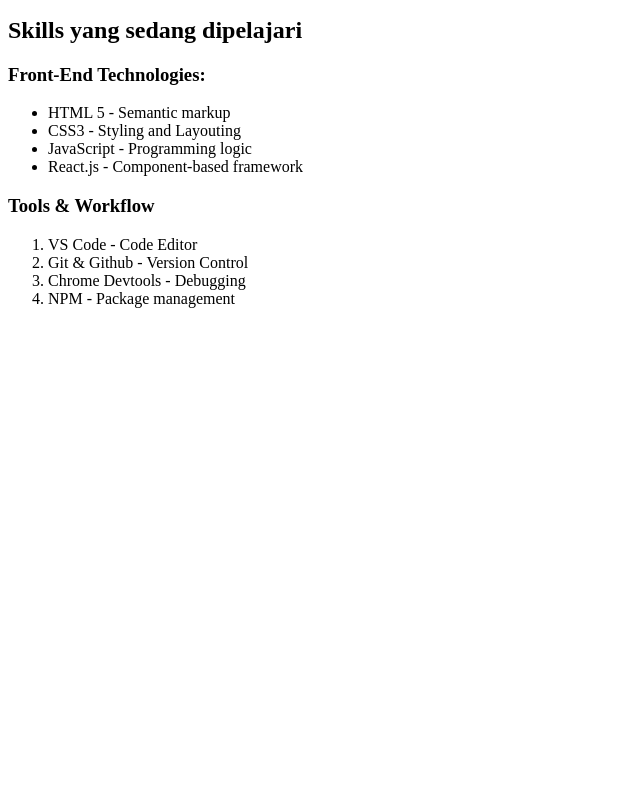
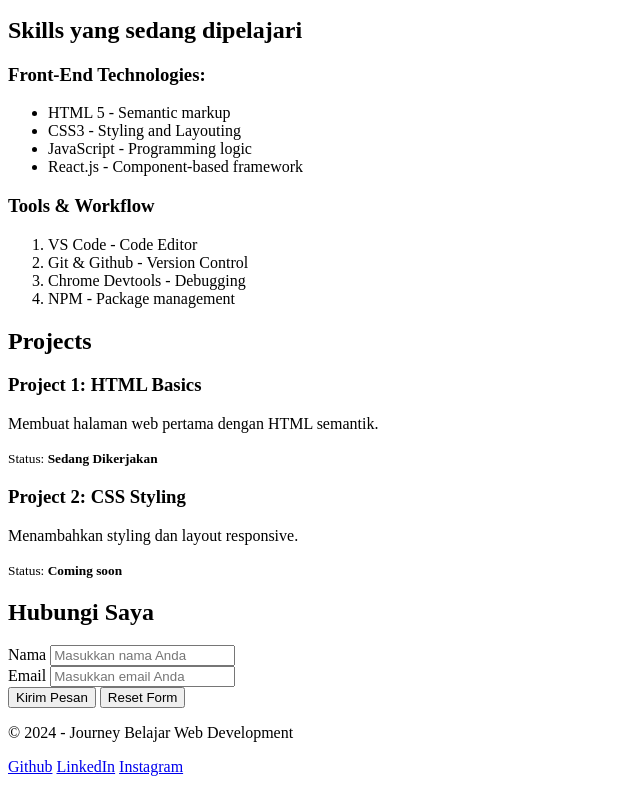
Before and after one commit to sintesarasa/belajar-html-css-js, a plain HTML site: page 01-html-basics/index.html in a window 1280 px wide. Shown: the part 440-1232 px from the top of the page, without its empty margins (0-640 px from the left). Before the commit the page ends 800 px from the top, so only its background shows below. Drawn offline with Linux system fonts and the light colour scheme.

Commit message:
done file 1

```diff
--- a/01-html-basics/index.html
+++ b/01-html-basics/index.html
@@ -1,8 +1,8 @@
 <!DOCTYPE html>
 <html lang="en">
 	<head>
-    <meta charset="UTF-8">
-    <meta name="viewport" content="width=device-width, initial-scale=1.0">
+		<meta charset="UTF-8" />
+		<meta name="viewport" content="width=device-width, initial-scale=1.0" />
 		<title>Belajar HTML - Project Pertama</title>
 	</head>
 	<body>
@@ -24,10 +24,21 @@
 			<!-- About Section -->
 			<section id="about">
 				<h2>Tentang Saya</h2>
-            <img src="https://via.placeholder.com/150" alt="Foto Saya" width="200" height="200">
-            <p>Halo! Saya sedang belajar menjadi <strong>Front-End Developer</strong> ini adalah project <em>pertama</em> saya dalam belajar <mark>HTML, CSS dan JavaScript</mark></p>
+				<img
+					src="https://via.placeholder.com/150"
+					alt="Foto Saya"
+					width="200"
+					height="200"
+				/>
 				<p>
-                Tujuan saya adalah menguasai <strong>React.js</strong> dan membuat aplikasi yang menarik dan fungsional.
+					Halo! Saya sedang belajar menjadi
+					<strong>Front-End Developer</strong> ini adalah project
+					<em>pertama</em> saya dalam belajar
+					<mark>HTML, CSS dan JavaScript</mark>
+				</p>
+				<p>
+					Tujuan saya adalah menguasai <strong>React.js</strong> dan
+					membuat aplikasi yang menarik dan fungsional.
 				</p>
 			</section>
 
@@ -48,10 +59,70 @@
 					<li>Chrome Devtools - Debugging</li>
 					<li>NPM - Package management</li>
 				</ol>
+			</section>
 
+			<!-- Project Sections -->
+			<section id="projects">
+				<h2>Projects</h2>
+				<article>
+					<h3>Project 1: HTML Basics</h3>
+					<p>Membuat halaman web pertama dengan HTML semantik.</p>
+					<p>
+						<small
+							>Status: <strong>Sedang Dikerjakan</strong></small
+						>
+					</p>
+				</article>
+
+				<article>
+					<h3>Project 2: CSS Styling</h3>
+					<p>Menambahkan styling dan layout responsive.</p>
+					<p>
+						<small>Status: <strong>Coming soon</strong></small>
+					</p>
+				</article>
+			</section>
+
+			<!-- Contact Form -->
+			<section id="contact">
+				<h2>Hubungi Saya</h2>
+				<form>
+					<div>
+						<label for="nama">Nama</label>
+						<input
+							type="text"
+							name="nama"
+							id="nama"
+							placeholder="Masukkan nama Anda"
+							required
+						/>
+					</div>
+					<div>
+						<label for="email">Email</label>
+						<input
+							type="email"
+							name="email"
+							id="email"
+							placeholder="Masukkan email Anda"
+							required
+						/>
+					</div>
+					<div>
+						<input type="submit" value="Kirim Pesan" />
+						<input type="reset" value="Reset Form" />
+					</div>
+				</form>
 			</section>
 		</main>
 
-
+		<!-- Footer -->
+		<footer>
+			<p>&copy; 2024 - Journey Belajar Web Development</p>
+			<p>
+				<a href="https://github.com" target="_blank" rel="noopener">Github</a>
+				<a href="https://linkedin.com" target="_blank"rel="noopener">LinkedIn</a>
+				<a href="https://instagram.com" target="_blank"rel="noopener">Instagram</a>
+			</p>
+		</footer>
 	</body>
 </html>
```
Lines whose indentation alone changed are shown as unchanged.
